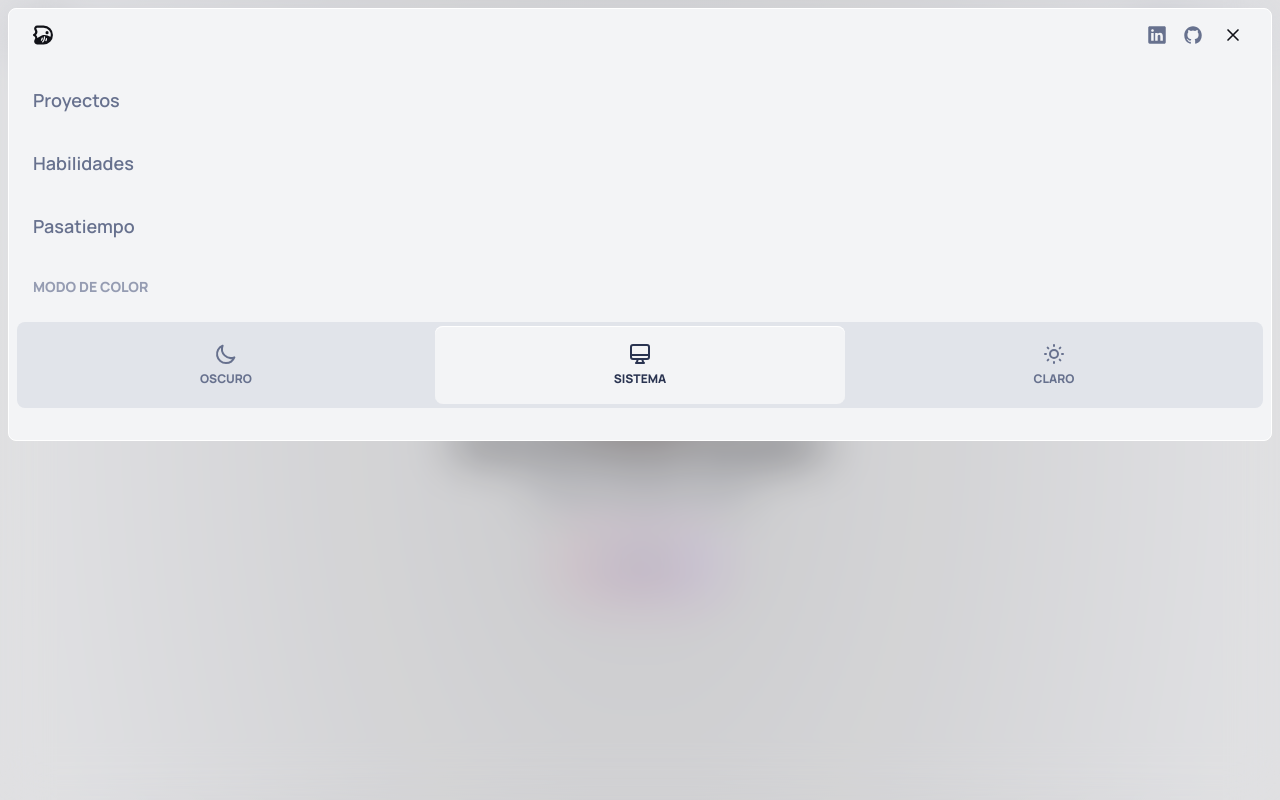
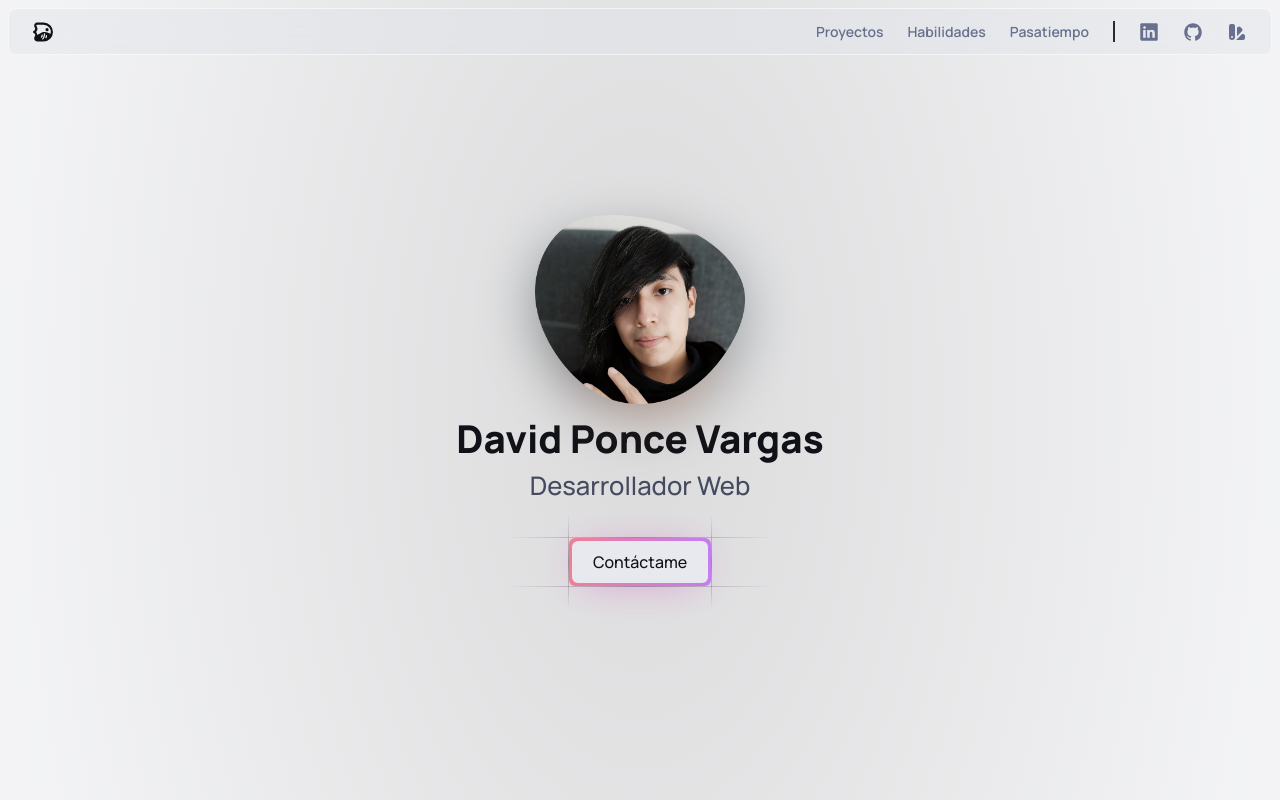
Before and after one commit to david-ponc/davidponc.dev, a Next.js app: page / in a window 1280 px wide. Both pictures are taken after a click on the button 1233 px from the left and 35 px from the top of the page. Built offline with nearby package versions, Linux system fonts and the light colour scheme.

Commit message:
feat: separate in desktop and mobile menu options

```diff
--- /dev/null
+++ b/src/components/navbar/desktop-menu/color-dropdown.tsx
@@ -0,0 +1,36 @@
+import { ColorSwatchIcon } from '@heroicons/react/solid';
+import { Content, Item, Root, Trigger } from '@radix-ui/react-dropdown-menu';
+import clsx from 'clsx';
+import { useContext } from 'react';
+
+import { colorModeOptions } from '~/content/navbar';
+import { ColorModeContext } from '~/contexts/color-mode-context';
+
+import styles from './menu.module.css';
+
+export const ColorDropdown = () => {
+	const { currentColorMode, changeColorModePreferences } =
+		useContext(ColorModeContext);
+
+	return (
+		<Root>
+			<Trigger className={styles.trigger}>
+				<ColorSwatchIcon height='20px' />
+			</Trigger>
+			<Content className={styles.container}>
+				{colorModeOptions.map(({ name, label, icon }) => (
+					<Item
+						key={name}
+						className={clsx(
+							styles.item,
+							currentColorMode === name && styles.active
+						)}
+						onClick={() => changeColorModePreferences(name)}
+					>
+						{icon} {label}
+					</Item>
+				))}
+			</Content>
+		</Root>
+	);
+};
--- /dev/null
+++ b/src/components/navbar/desktop-menu/menu.module.css
@@ -0,0 +1,80 @@
+.container,
+.links {
+	display: flex;
+	align-items: center;
+	gap: 1.5rem;
+}
+
+.link {
+	font-size: 0.875rem;
+	font-weight: 600;
+	color: var(--navbar-menu-link);
+}
+
+.link:hover {
+	color: var(--navbar-menu-link-hover);
+}
+
+.divider {
+	width: 2px;
+	height: 21px;
+	background-color: var(--navbar-divider-color);
+}
+
+.trigger {
+	background-color: transparent;
+	border: 0;
+	padding: 0;
+	color: var(--navbar-menu-link);
+	cursor: pointer;
+}
+
+.container[data-state='open'] {
+	margin-top: 0.5rem;
+	display: flex;
+	flex-direction: column;
+	gap: 0;
+	background-color: var(--navbar-menu-bg);
+	border-radius: 0.5rem;
+	border: 1px solid var(--navbar-menu-border);
+	box-shadow: 0 0.75rem 2rem -0.75rem var(--navbar-dropdown-shadow);
+}
+
+.item {
+	width: 100%;
+	display: flex;
+	justify-content: flex-start;
+	align-items: center;
+	gap: 1rem;
+	padding: 0.75rem 1.5rem;
+	font-weight: 600;
+	font-size: 0.875rem;
+	cursor: pointer;
+	color: var(--navbar-menu-link);
+}
+
+.item:first-child {
+	border-radius: 0.5rem 0.5rem 0 0;
+}
+
+.item:last-child {
+	border-radius: 0 0 0.5rem 0.5rem;
+}
+
+.item:hover:not(.active) {
+	background-color: var(--navbar-dropdown-item-hover-bg);
+	color: var(--navbar-dropdown-item-hover-text);
+	outline: none;
+}
+
+.item:focus:not(.active) {
+	background-color: var(--navbar-dropdown-item-hover-bg);
+	color: var(--navbar-dropdown-item-hover-text);
+	outline: none;
+}
+
+.active {
+	background-color: var(--navbar-dropdown-item-hover-bg);
+	color: var(--navbar-dropdown-item-hover-text);
+	outline: none;
+}
--- /dev/null
+++ b/src/components/navbar/desktop-menu/menu.tsx
@@ -0,0 +1,28 @@
+import { Link } from '~/components/primitives';
+import { linksNavigation, socialLinks } from '~/content/navbar';
+
+import { ColorDropdown } from './color-dropdown';
+import styles from './menu.module.css';
+
+export const DesktopMenu = () => {
+	return (
+		<section className={styles.container}>
+			<nav className={styles.links}>
+				{linksNavigation.map(({ href, label }) => (
+					<Link key={href} href={href} passHref className={styles.link}>
+						{label}
+					</Link>
+				))}
+			</nav>
+			<div className={styles.divider} />
+			<nav className={styles.links}>
+				{socialLinks.map(({ href, label }) => (
+					<Link key={href} href={href} passHref className={styles.link}>
+						{label}
+					</Link>
+				))}
+				<ColorDropdown />
+			</nav>
+		</section>
+	);
+};
--- a/src/components/navbar/index.ts
+++ b/src/components/navbar/index.ts
@@ -1,2 +1,3 @@
-export { Menu } from './menu/menu';
+export { DesktopMenu } from './desktop-menu/menu';
+export { MobileMenu } from './mobile-menu/menu';
 export { Navbar } from './navbar';
--- a/src/components/navbar/menu/mode-item.tsx
+++ /dev/null
@@ -1,26 +0,0 @@
-import { Action } from '@radix-ui/react-alert-dialog';
-import clsx from 'clsx';
-import { ComponentPropsWithoutRef, FC, useContext } from 'react';
-
-import { ColorModeContext } from '~/contexts/color-mode-context';
-import { ColorModeEnum } from '~/types';
-
-import styles from './mode-item.module.css';
-
-interface Props extends ComponentPropsWithoutRef<'button'> {
-	name: ColorModeEnum;
-}
-
-export const ModeItem: FC<Props> = ({ name, children, ...props }) => {
-	const { currentColorMode, changeColorModePreferences } =
-		useContext(ColorModeContext);
-	return (
-		<Action
-			className={clsx(styles.mode, currentColorMode === name && styles.active)}
-			onClick={() => changeColorModePreferences(name)}
-			{...props}
-		>
-			{children}
-		</Action>
-	);
-};
--- a/src/components/navbar/menu/menu.module.css
+++ b/src/components/navbar/mobile-menu/menu.module.css
@@ -101,3 +101,30 @@
 	border-radius: 0.5rem;
 	padding: 0.25rem;
 }
+
+.mode {
+	background-color: transparent;
+	border: 0;
+	padding: 1rem 1.5rem;
+	font-size: 0.75rem;
+	font-weight: 900;
+	color: var(--navbar-meu-mode-text);
+	text-transform: uppercase;
+	border-radius: 0.5rem;
+	display: flex;
+	gap: 0.25rem;
+	flex-direction: column;
+	justify-content: center;
+	align-items: center;
+}
+
+.mode:not(.active):hover {
+	background-color: var(--navbar-menu-mode-text-hover-bg);
+	color: var(--navbar-menu-mode-text-hover);
+}
+
+.active {
+	background-color: var(--navbar-menu-mode-active-bg);
+	color: var(--navbar-menu-mode-active-text);
+	box-shadow: var(--navbar-menu-mode-active-shadow);
+}
--- a/src/components/navbar/menu/menu.tsx
+++ b/src/components/navbar/mobile-menu/menu.tsx
@@ -1,10 +1,4 @@
-import {
-	DesktopComputerIcon,
-	MenuAlt4Icon,
-	MoonIcon,
-	SunIcon,
-	XIcon,
-} from '@heroicons/react/outline';
+import { MenuAlt4Icon, XIcon } from '@heroicons/react/solid';
 import {
 	Action,
 	Cancel,
@@ -14,18 +8,24 @@ import {
 	Root,
 	Trigger,
 } from '@radix-ui/react-alert-dialog';
-import { useState } from 'react';
+import clsx from 'clsx';
+import { useContext, useState } from 'react';
 
 import { DavidPonceIcon } from '~/components/icons';
 import { Link } from '~/components/primitives';
-import { linksNavigation, socialLinks } from '~/content/navbar';
-import { ColorModeEnum } from '~/types';
+import {
+	colorModeOptions,
+	linksNavigation,
+	socialLinks,
+} from '~/content/navbar';
+import { ColorModeContext } from '~/contexts/color-mode-context';
 
 import styles from './menu.module.css';
-import { ModeItem } from './mode-item';
 
-export const Menu = () => {
+export const MobileMenu = () => {
 	const [isOpen, setIsOpen] = useState(false);
+	const { currentColorMode, changeColorModePreferences } =
+		useContext(ColorModeContext);
 	return (
 		<Root open={isOpen} onOpenChange={setIsOpen}>
 			<section className={styles.actions}>
@@ -56,10 +56,10 @@ export const Menu = () => {
 					</header>
 					<main className={styles.options}>
 						<nav className={styles.list}>
-							{linksNavigation.map(({ href, label }) => (
+							{linksNavigation.map(({ href, icon, label }) => (
 								<Action asChild key={href}>
 									<Link className={styles.link} href={href} passHref>
-										{label}
+										{icon} {label}
 									</Link>
 								</Action>
 							))}
@@ -67,18 +67,18 @@ export const Menu = () => {
 						<section className={styles.list}>
 							<span className={styles.heading}>Modo de color</span>
 							<section className={styles.modes}>
-								<ModeItem name={ColorModeEnum.Dark}>
-									<MoonIcon height='24px' />
-									<span>Oscuro</span>
-								</ModeItem>
-								<ModeItem name={ColorModeEnum.System}>
-									<DesktopComputerIcon height='24px' />
-									<span>Sistema</span>
-								</ModeItem>
-								<ModeItem name={ColorModeEnum.Light}>
-									<SunIcon height='24px' />
-									<span>Claro</span>
-								</ModeItem>
+								{colorModeOptions.map(({ name, label, icon }) => (
+									<Action
+										key={name}
+										className={clsx(
+											styles.mode,
+											currentColorMode === name && styles.active
+										)}
+										onClick={() => changeColorModePreferences(name)}
+									>
+										{icon} {label}
+									</Action>
+								))}
 							</section>
 						</section>
 					</main>
--- a/src/components/navbar/navbar.tsx
+++ b/src/components/navbar/navbar.tsx
@@ -1,16 +1,20 @@
 import { DavidPonceIcon } from '~/components/icons';
-import { Menu } from '~/components/navbar';
 import { Link } from '~/components/primitives';
+import { useMediaQuery } from '~/hooks/useMediaQuery';
 
+import { DesktopMenu } from './desktop-menu/menu';
+import { MobileMenu } from './mobile-menu/menu';
 import styles from './navbar.module.css';
 
 export const Navbar = () => {
+	const isDesktop = useMediaQuery('(min-width: 768px)');
+
 	return (
 		<header className={styles.container}>
 			<Link href='/' passHref>
 				<DavidPonceIcon size={20} />
 			</Link>
-			<Menu />
+			{isDesktop ? <DesktopMenu /> : <MobileMenu />}
 		</header>
 	);
 };
--- a/src/styles/variables.css
+++ b/src/styles/variables.css
@@ -16,6 +16,10 @@
 
 	--navbar-bg-blured: hsla(224, 16%, 90%, 0.48);
 	--navbar-link: hsl(224, 16%, 64%);
+	--navbar-divider-color: hsl(224, 16%, 18%);
+	--navbar-dropdown-shadow: hsla(224, 24%, 72%, 0.64);
+	--navbar-dropdown-item-hover-bg: hsl(224, 16%, 92%);
+	--navbar-dropdown-item-hover-text: hsl(224, 16%, 18%);
 
 	--navbar-menu-button-hover: hsl(224, 18%, 91%);
 	--navbar-menu-overlay-bg: hsla(224, 24%, 4%, 0.08);
@@ -77,6 +81,10 @@
 
 	--navbar-bg-blured: hsla(224, 16%, 16%, 0.48);
 	--navbar-link: hsl(224, 16%, 64%);
+	--navbar-divider-color: hsl(224, 16%, 18%);
+	--navbar-dropdown-shadow: hsla(224, 24%, 4%, 0.72);
+	--navbar-dropdown-item-hover-bg: hsl(224, 16%, 18%);
+	--navbar-dropdown-item-hover-text: hsl(224, 16%, 98%);
 
 	--navbar-menu-button-hover: hsl(224, 18%, 18%);
 	--navbar-menu-overlay-bg: hsla(224, 24%, 4%, 0.32);
```
Also changed, not shown: src/components/navbar/mobile-menu/mode-item.tsx (added, +34 -0 lines), src/components/navbar/mobile-menu/mode-item.module.css (renamed from src/components/navbar/menu/mode-item.module.css).
